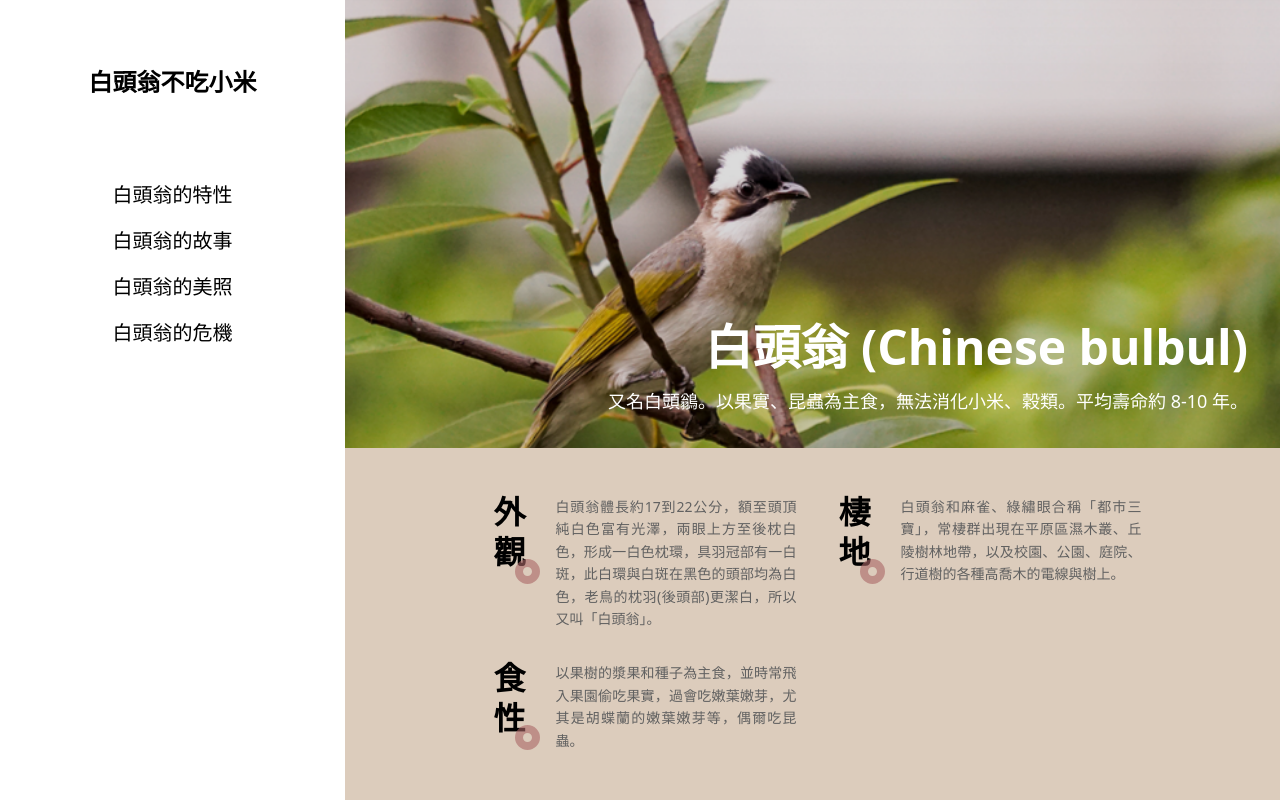
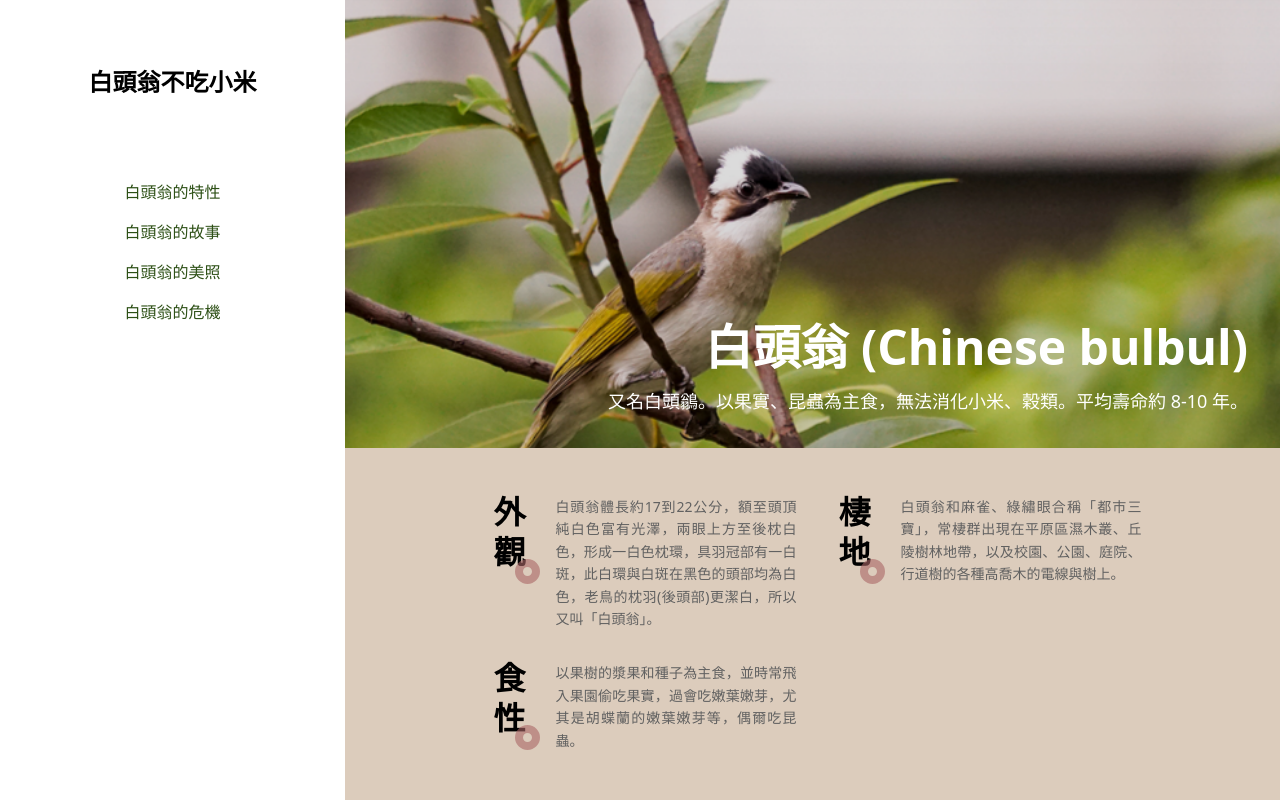
Before and after one commit to jacky1a2a3a4a/Trident, a React (Vite) app: page / in a window 1280 px wide. Built offline with nearby package versions, Linux system fonts and the light colour scheme.

Commit message:
Add Loading component with styled spinner and update README.md for clarity

```diff
--- /dev/null
+++ b/src/components/Loading/styled.tsx
@@ -0,0 +1,27 @@
+import styled, { keyframes } from 'styled-components';
+
+const spin = keyframes`
+  0% {
+    transform: rotate(0deg);
+  }
+  100% {
+    transform: rotate(360deg);
+  }
+`;
+
+export const Container = styled.div`
+  display: flex;
+  justify-content: center;
+  align-items: center;
+  width: 100%;
+  height: 100%;
+`;
+
+export const Spinner = styled.div`
+  width: 30px;
+  height: 30px;
+  border: 3px solid rgba(0, 0, 0, 0.1);
+  border-radius: 50%;
+  border-top: 3px solid #4caf50;
+  animation: ${spin} 1s linear infinite;
+`;
--- a/src/components/Sidebar/NavLinks/index.tsx
+++ b/src/components/Sidebar/NavLinks/index.tsx
@@ -1,12 +1,13 @@
-import { Nav, NavLink } from './styled';
+import { Nav } from './styled';
+import { NavLink } from 'react-router-dom';
 
 const NavLinks = () => {
   return (
     <Nav>
-      <NavLink href="#characteristics">白頭翁的特性</NavLink>
-      <NavLink href="#story">白頭翁的故事</NavLink>
-      <NavLink href="#gallery">白頭翁的美照</NavLink>
-      <NavLink href="#conservation">白頭翁的危機</NavLink>
+      <NavLink to="/characteristics">白頭翁的特性</NavLink>
+      <NavLink to="/story">白頭翁的故事</NavLink>
+      <NavLink to="/gallery">白頭翁的美照</NavLink>
+      <NavLink to="/conservation">白頭翁的危機</NavLink>
     </Nav>
   );
 };
```
Also changed, not shown: src/components/Loading/index.tsx (added, +11 -0 lines), 1 other file (tests, documents, lock files or other folders).
